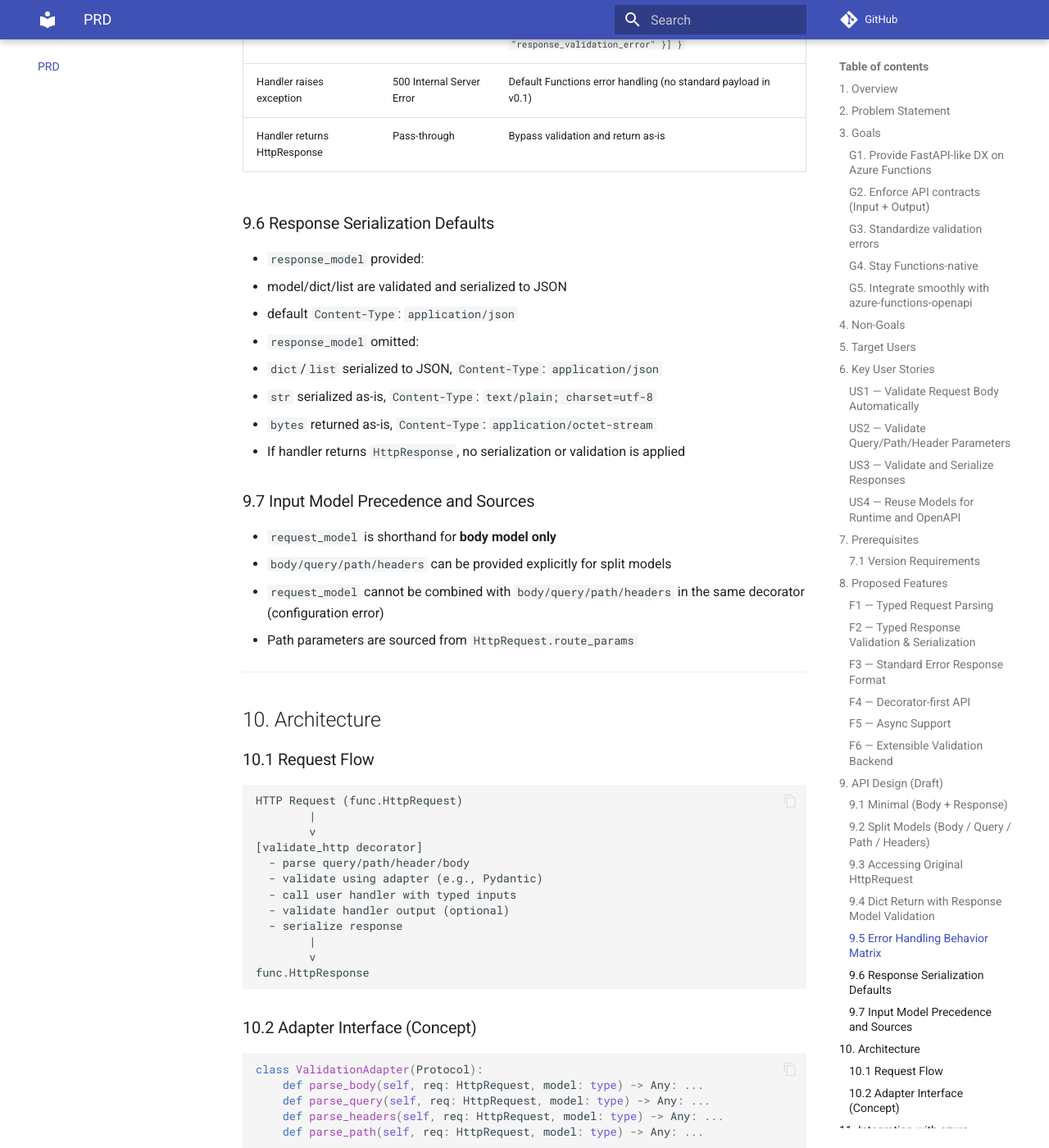
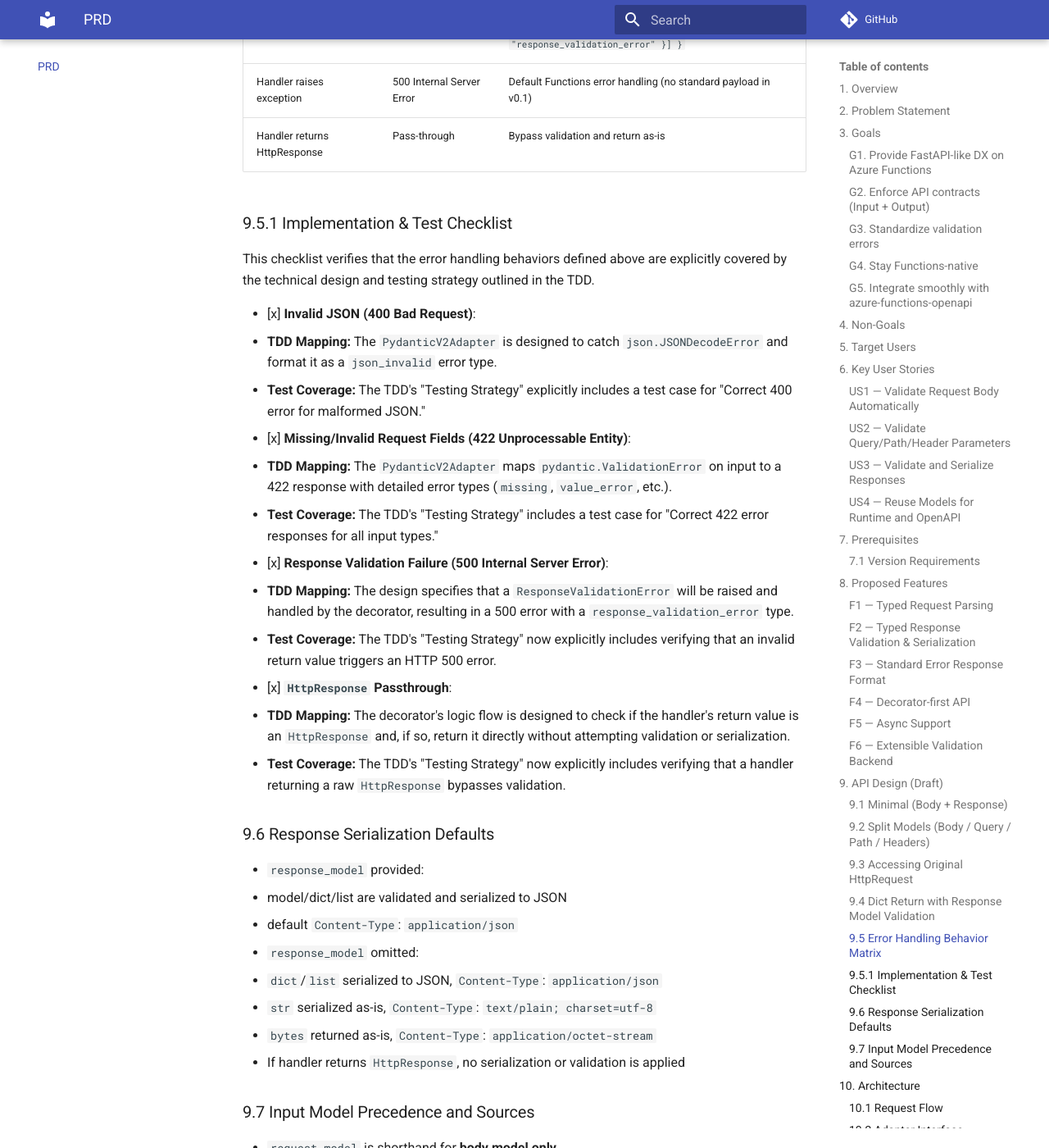
Before and after one commit to yeongseon/azure-functions-validation-python, an MkDocs documentation site: the page built from docs/PRD.md, in a window 1280 px wide and 1400 px high, scrolled down 6738 px. Shown: the whole window at 82% size. Built offline with MkDocs 1.6.1 and Material for MkDocs 9.7.7, drawn with Linux system fonts in a browser that asks for light colours; comment, search, counter and statistics services are not loaded.

Commit message:
docs: update PRD and TDD based on feedback

```diff
--- a/docs/PRD.md
+++ b/docs/PRD.md
@@ -251,6 +251,26 @@ Pydantic v2 error types are mapped into this set:
 | Handler raises exception | 500 Internal Server Error | Default Functions error handling (no standard payload in v0.1) |
 | Handler returns HttpResponse | Pass-through | Bypass validation and return as-is |
 
+### 9.5.1 Implementation & Test Checklist
+
+This checklist verifies that the error handling behaviors defined above are explicitly covered by the technical design and testing strategy outlined in the TDD.
+
+- [x] **Invalid JSON (400 Bad Request)**:
+  - **TDD Mapping:** The `PydanticV2Adapter` is designed to catch `json.JSONDecodeError` and format it as a `json_invalid` error type.
+  - **Test Coverage:** The TDD's "Testing Strategy" explicitly includes a test case for "Correct 400 error for malformed JSON."
+
+- [x] **Missing/Invalid Request Fields (422 Unprocessable Entity)**:
+  - **TDD Mapping:** The `PydanticV2Adapter` maps `pydantic.ValidationError` on input to a 422 response with detailed error types (`missing`, `value_error`, etc.).
+  - **Test Coverage:** The TDD's "Testing Strategy" includes a test case for "Correct 422 error responses for all input types."
+
+- [x] **Response Validation Failure (500 Internal Server Error)**:
+  - **TDD Mapping:** The design specifies that a `ResponseValidationError` will be raised and handled by the decorator, resulting in a 500 error with a `response_validation_error` type.
+  - **Test Coverage:** The TDD's "Testing Strategy" now explicitly includes verifying that an invalid return value triggers an HTTP 500 error.
+
+- [x] **`HttpResponse` Passthrough**:
+  - **TDD Mapping:** The decorator's logic flow is designed to check if the handler's return value is an `HttpResponse` and, if so, return it directly without attempting validation or serialization.
+  - **Test Coverage:** The TDD's "Testing Strategy" now explicitly includes verifying that a handler returning a raw `HttpResponse` bypasses validation.
+
 ### 9.6 Response Serialization Defaults
 
 - `response_model` provided:
```
Also changed, not shown: docs/TDD.md (+2 -1 lines).
